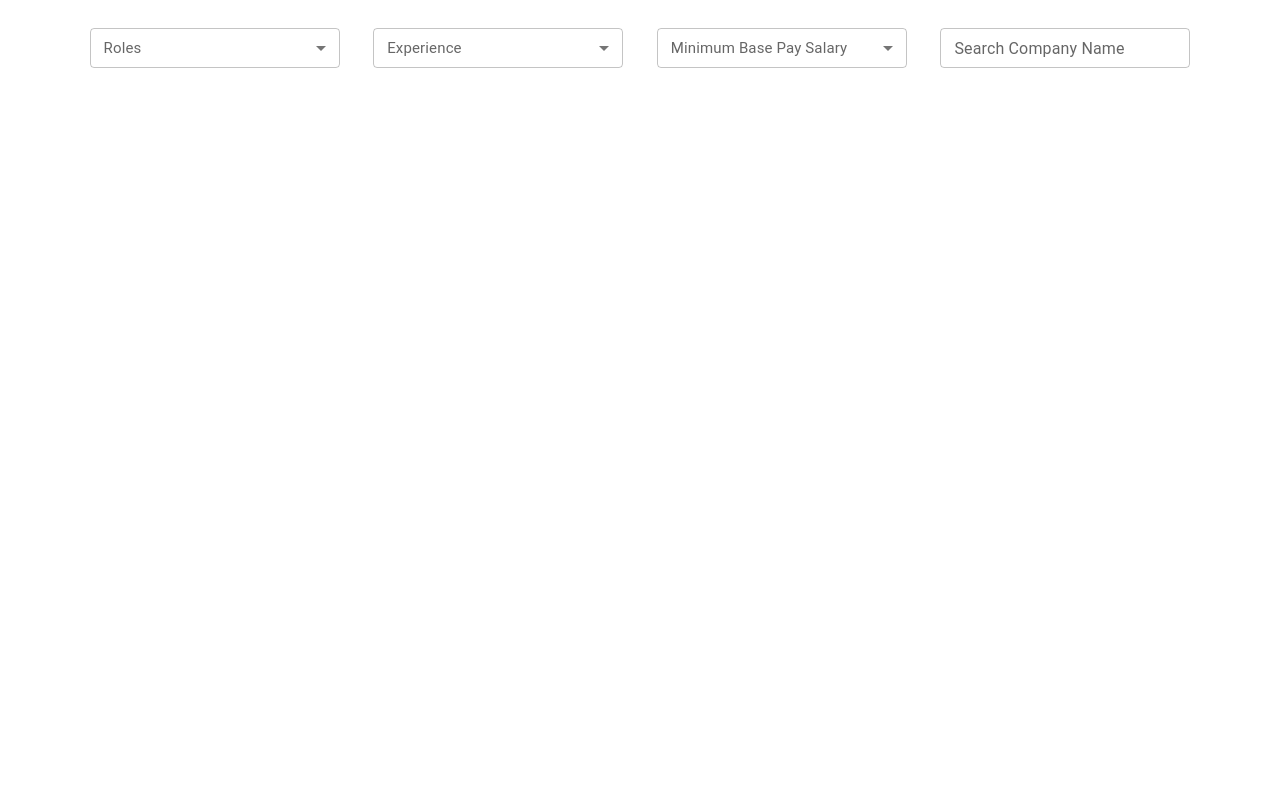
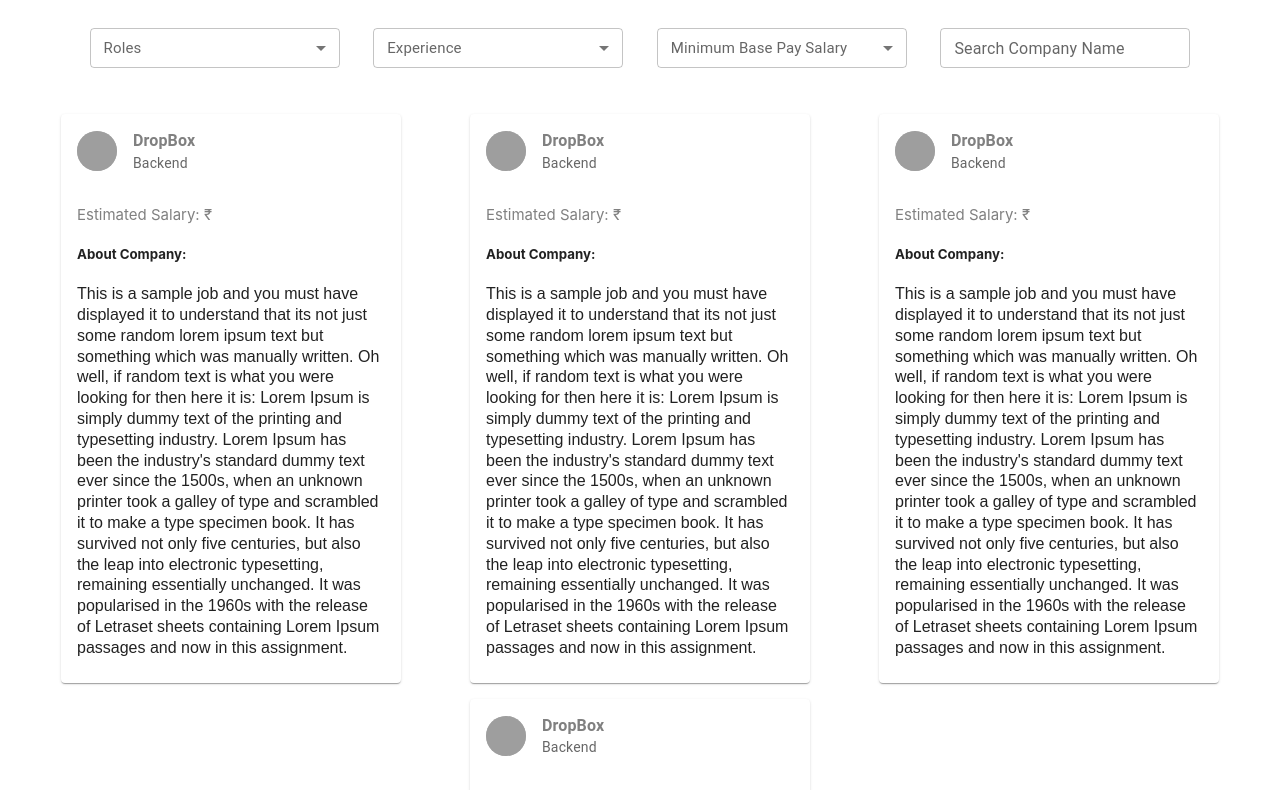
Before and after one commit to Tarunverma504/Weekday-Frontend-Assignment, a React (Create React App) app: page / in a window 1280 px wide. Shown: the top 790 px of the page. Built offline with nearby package versions, Linux system fonts and the light colour scheme; grey boxes are pictures that could not be loaded.

Commit message:
Created the job card structure

```diff
--- a/src/App.css
+++ b/src/App.css
@@ -13,3 +13,22 @@
   width: 90%;
   margin: 20px auto auto auto;
 }
+
+.JobCardParentDiv{
+  width: 100%;
+  margin: auto;
+  margin-top: 30px;
+
+}
+
+.EstimatedSalary{
+  color: grey;
+  font-size: 15px;
+}
+
+.AboutCompany{
+  word-wrap: break-word;
+  font-weight: 400;
+  line-height: 1.3;
+  font-family:Arial, Helvetica, sans-serif;
+}
--- a/src/App.js
+++ b/src/App.js
@@ -1,11 +1,17 @@
 import logo from './logo.svg';
 import './App.css';
 import FilterComponent from './Components/FilterComponent';
-
+import JobsComponent from './Components/JobsComponent';
 function App() {
   return (
-    //Filter Component in the header
-    <FilterComponent/>
+    <>
+      {/* Component to show filters in header */}
+      <FilterComponent/>
+
+      {/* Component to show the jobs */}
+      <JobsComponent/>
+    </>
+
   );
 }
 
--- /dev/null
+++ b/src/Components/JobCard.js
@@ -0,0 +1,40 @@
+import * as React from 'react';
+import Card from '@mui/material/Card';
+import Avatar from '@mui/material/Avatar';
+import CardHeader from '@mui/material/CardHeader';
+import { CardContent } from '@mui/material';
+import Typography from '@mui/material/Typography';
+// import { red } from '@mui/material/colors';
+import IconButton from '@mui/material/IconButton';
+import { height } from '@mui/system';
+
+export default function JobCard(props){
+  return(
+    <>
+        <Card sx={{ width: 340, m:1 }}>
+            <CardHeader
+                avatar={
+                    <Avatar aria-label="recipe"> <img src="https://cdn.pixabay.com/photo/2024/03/20/06/18/ai-generated-8644732_1280.jpg" style={{width: "100%", height:"100%"}} alt="Re"/> </Avatar>
+                }
+                title={
+                    <div style={{color:"grey",fontSize:"16px", fontWeight:700}}>
+                        DropBox
+                    </div>
+                }
+                subheader={
+                    <>
+                    <span style={{fontSize:"14px"}}>Backend</span>
+                    </>
+                }
+            />
+            <CardContent className='JobcardContentBody'>
+                <div className="EstimatedSalary">Estimated Salary: &#8377;</div>
+                <h5>About Company:</h5>
+                <div className='AboutCompany'>
+                    This is a sample job and you must have displayed it to understand that its not just some random lorem ipsum text but something which was manually written. Oh well, if random text is what you were looking for then here it is: Lorem Ipsum is simply dummy text of the printing and typesetting industry. Lorem Ipsum has been the industry's standard dummy text ever since the 1500s, when an unknown printer took a galley of type and scrambled it to make a type specimen book. It has survived not only five centuries, but also the leap into electronic typesetting, remaining essentially unchanged. It was popularised in the 1960s with the release of Letraset sheets containing Lorem Ipsum passages and now in this assignment.
+                </div>
+            </CardContent>
+        </Card>
+    </>
+  )
+}
--- /dev/null
+++ b/src/Components/JobsComponent.js
@@ -0,0 +1,12 @@
+import * as React from 'react';
+import JobCard from './JobCard';
+export default function JobsComponent(props){
+  return(
+    <div className='Flex-Div JobCardParentDiv'>
+        <JobCard/>
+        <JobCard/>
+        <JobCard/>
+        <JobCard/>
+    </div>
+  )
+}
```
